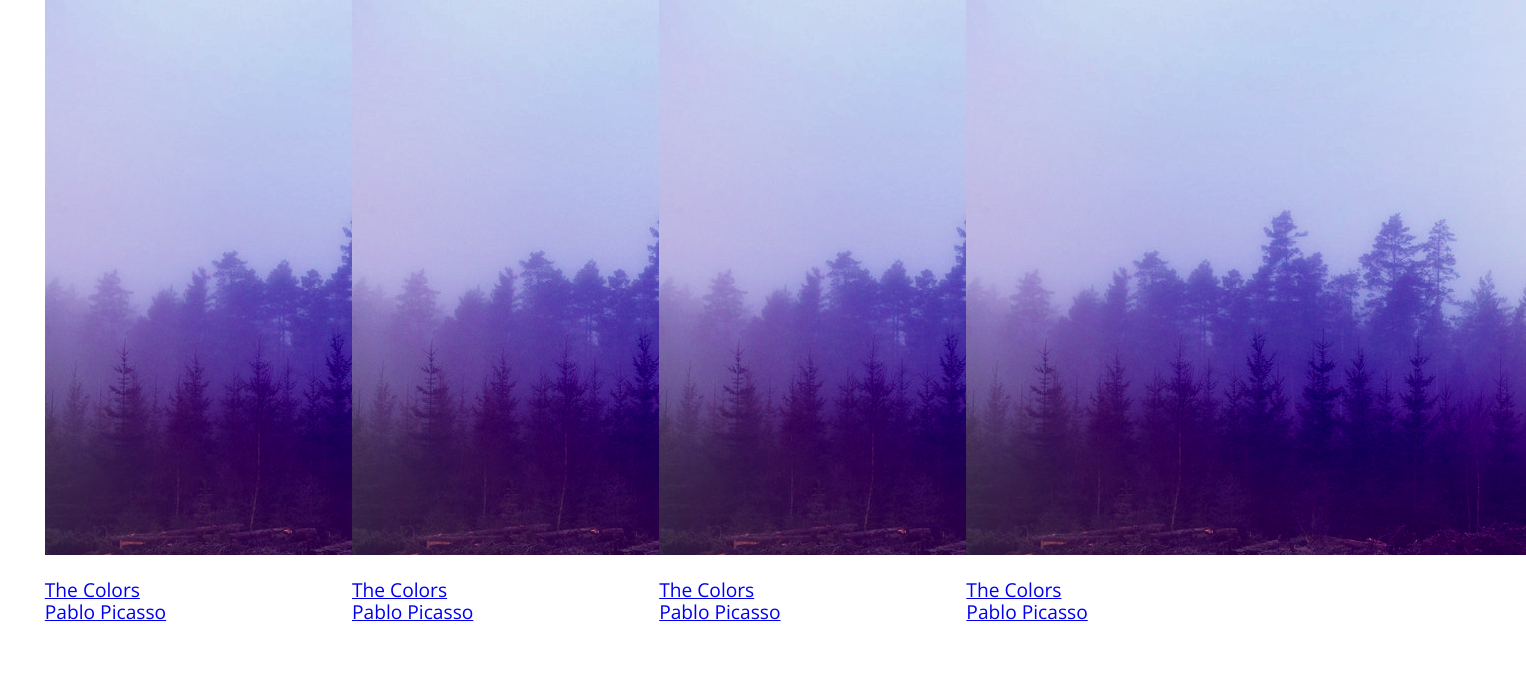
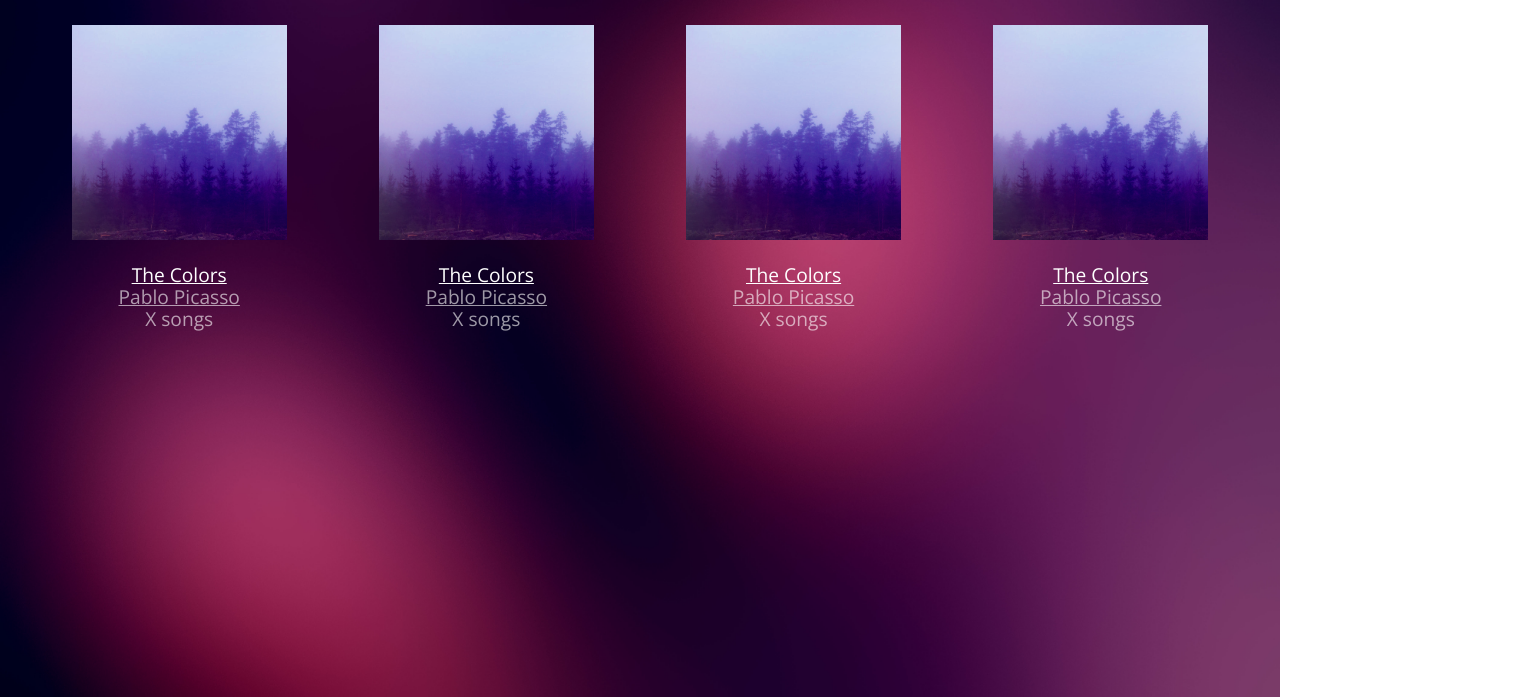
Before and after one commit to tgentle/bloc-jams, a plain HTML site: page collection.html in a window 1280 px wide. Shown: the part 103-800 px from the top of the page, 1526 px wide, since content can reach past the window. Drawn offline with nearby package versions, Linux system fonts and the light colour scheme.

Commit message:
Assignment 5 Completed

```diff
--- a/collection.html
+++ b/collection.html
@@ -9,7 +9,7 @@
          <link rel="stylesheet" type="text/css" href="styles/main.css">
          <link rel="stylesheet" type="text/css" href="styles/collection.css">
     </head>
-    <body>
+    <body class="collection">
         <nav class="navbar"> <!-- Nav Bar -->
             <a href="index.html" class="logo">
                 <img src="assets/images/bloc_jams_logo.png" alt="bloc jams logo">
--- a/styles/collection.css
+++ b/styles/collection.css
@@ -0,0 +1,40 @@
+body.collection{
+    background-image: url(../assets/images/blurred_backgrounds/blur_bg_2.jpg);
+    background-repeat: no-repeat;
+    background-attachment: fixed;
+    background-position: center center;
+    background-size: cover;
+}
+
+.album-covers {
+    position: relative;
+}
+
+.collection-album-container {
+    position: relative;
+    margin-top: 30px;
+    margin-bottom: 20px;
+    text-align: center;
+}
+
+.collection-album-container .caption{
+    margin-top: 10px;
+}
+
+.collection-album-container .caption p {
+    font-size: 1rem;
+    font-weight: 300;
+    color: rgba(255,255,255,0.6);
+}
+
+.collection-album-container .caption p a {
+    color: rgba(255,255,255,0.6);
+}
+
+.collection-album-container .caption p a.album-name {
+    color: white;
+}
+
+.collection-album-container img {
+    width: 80%;
+}
--- a/styles/main.css
+++ b/styles/main.css
@@ -56,6 +56,11 @@ body {
     color: rgb(233,50,117);
 }
 
+.navbar-link:active {
+    rgb(233,50,117);
+    background-color: white;
+}
+
 .container {
     margin: 0 auto;
     max-width: 64rem;
```
